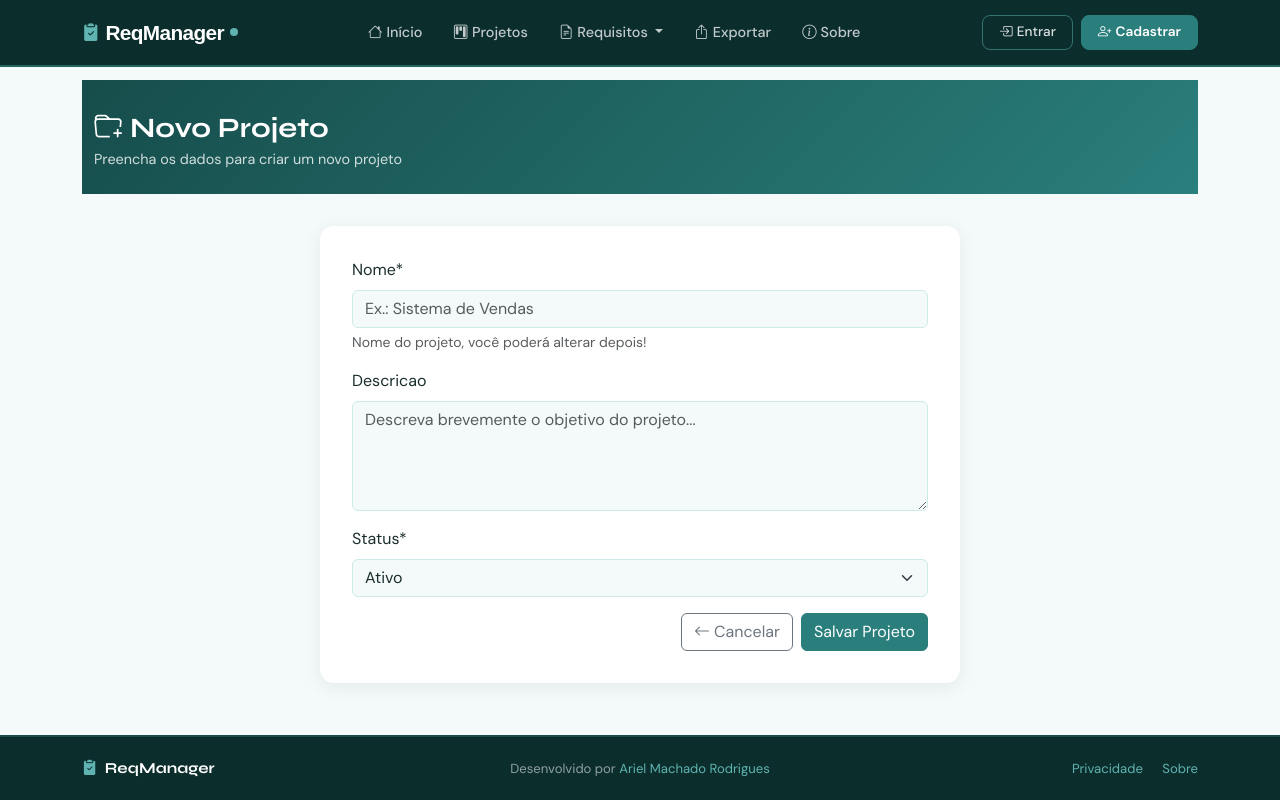
After one commit to ArielMcR/Naes, a Django app: page /reqmanager/projetos/criar/ in a window 1280 px wide. The commit adds this page. Run offline with Django 5.2, Linux system fonts and the light colour scheme; some libraries are stand-ins or nearby versions.

Commit message:
add | adicionando CRUD de projeto

```diff
--- a/naes2026/settings.py
+++ b/naes2026/settings.py
@@ -44,6 +44,8 @@ INSTALLED_APPS = [
     # Ativar meus apps
     "website.apps.WebsiteConfig",
     "reqManager.apps.ReqmanagerConfig",
+    "crispy_forms",
+    "crispy_bootstrap5",
 ]
 
 MIDDLEWARE = [
@@ -141,3 +143,5 @@ STATICFILES_DIRS = [ BASE_DIR / "static" ]
 # https://docs.djangoproject.com/en/5.2/ref/settings/#default-auto-field
 
 DEFAULT_AUTO_FIELD = 'django.db.models.BigAutoField'
+CRISPY_ALLOWED_TEMPLATE_PACKS = "bootstrap5"
+CRISPY_TEMPLATE_PACK = "bootstrap5"
--- /dev/null
+++ b/reqManager/forms/projeto_form.py
@@ -0,0 +1,46 @@
+from django import forms
+from crispy_forms.helper import FormHelper
+from crispy_forms.layout import Layout, Field, Submit, Div, HTML
+
+from ..models import Projeto
+
+
+class ProjetoForm(forms.ModelForm):
+
+    class Meta:
+        model = Projeto
+        fields = ["nome", "descricao", "status"]
+        widgets = {
+            "descricao": forms.Textarea(attrs={"rows": 4}),
+        }
+
+    def __init__(self, *args, **kwargs):
+        super().__init__(*args, **kwargs)
+
+        self.fields["nome"].widget.attrs.update({"placeholder": "Ex.: Sistema de Vendas"})
+        self.fields["descricao"].widget.attrs.update(
+            {"placeholder": "Descreva brevemente o objetivo do projeto..."}
+        )
+
+        self.helper = FormHelper()
+        self.helper.form_method = "post"
+        self.helper.form_class = "needs-validation"
+        self.helper.attrs = {"novalidate": ""}
+
+        self.helper.layout = Layout(
+            Field("nome", css_class="form-control"),
+            Field("descricao", css_class="form-control"),
+            Field("status", css_class="form-select"),
+            Div(
+                HTML(
+                    '<a href="{% url \'projetos\' %}" class="btn btn-outline-secondary">'
+                    '<i class="bi bi-arrow-left me-1"></i>Cancelar</a>'
+                ),
+                Submit(
+                    "submit",
+                    "Salvar Projeto",
+                    css_class="btn btn-primary",
+                ),
+                css_class="d-flex gap-2 justify-content-end mt-3",
+            ),
+        )
--- /dev/null
+++ b/reqManager/templates/reqManager/form/form.html
@@ -0,0 +1,49 @@
+{% extends "website/modelo.html" %}
+{% load crispy_forms_tags %}
+
+{% block title %}{{ titulo_pagina }} | ReqManager{% endblock %}
+
+{% block extra_head %}
+<style>
+  .form-header {
+    background: linear-gradient(135deg, var(--teal-700) 0%, var(--teal-500) 100%);
+    padding: 2rem 0 1.5rem;
+    color: white;
+    margin-bottom: 2rem;
+  }
+  .form-header h1 {
+    font-family: 'Syne', sans-serif;
+    font-weight: 700;
+    font-size: 1.75rem;
+    margin-bottom: 0.2rem;
+  }
+  .form-header p {
+    opacity: 0.8;
+    font-size: 0.9rem;
+    margin: 0;
+  }
+  .form-card {
+    background: #fff;
+    border-radius: 14px;
+    box-shadow: 0 4px 18px rgba(0,0,0,0.07);
+    padding: 2rem;
+    max-width: 640px;
+    margin: 0 auto;
+  }
+</style>
+{% endblock %}
+
+{% block conteudo %}
+
+<div class="form-header">
+  <div class="container">
+    <h1><i class="bi bi-folder-plus me-2"></i>{{ titulo_pagina }}</h1>
+    <p>{{ subtitulo }}</p>
+  </div>
+</div>
+
+<div class="form-card">
+  {% crispy form %}
+</div>
+
+{% endblock %}
--- a/reqManager/urls.py
+++ b/reqManager/urls.py
@@ -1,9 +1,22 @@
+from django.urls import path
+from .views import (
+    ListProjectView,
+    ProjectFilesView,
+    ArquivoRequisitosView,
+    CreateProjectView,
+    UpdateProjectView,
+    DeleteProjectView,
+)
 
-from django.urls import path
-from .views import ListProjectView, ProjectFilesView, ArquivoRequisitosView
 urlpatterns = [
-    # path("", IndexView.as_view(), name="index"),
     path("projetos/", ListProjectView.as_view(), name="projetos"),
+    path("projetos/criar/", CreateProjectView.as_view(), name="projeto_criar"),
+    path("projetos/<uuid:pk>/editar/", UpdateProjectView.as_view(), name="projeto_editar"),
+    path("projetos/<uuid:pk>/excluir/", DeleteProjectView.as_view(), name="projeto_excluir"),
     path("projetos/<uuid:projeto_id>/arquivos/", ProjectFilesView.as_view(), name="arquivos_projeto"),
-    path("projetos/<uuid:projeto_id>/arquivos/<uuid:arquivo_id>/requisitos/", ArquivoRequisitosView.as_view(), name="requisitos_arquivo"),
+    path(
+        "projetos/<uuid:projeto_id>/arquivos/<uuid:arquivo_id>/requisitos/",
+        ArquivoRequisitosView.as_view(),
+        name="requisitos_arquivo",
+    ),
 ]
--- a/reqManager/views.py
+++ b/reqManager/views.py
@@ -1,7 +1,9 @@
 from django.shortcuts import render
-from django.views.generic import TemplateView
+from django.views.generic import TemplateView, UpdateView, CreateView, DeleteView
 from .models import Projeto,Arquivo, Requisito, RegraDeNegocio, RequisitoDadosRNF, RequisitoDadosRF
-
+from .forms.projeto_form import ProjetoForm
+from django.urls import reverse_lazy
+from django.contrib.auth.models import User
 
 MOCK_PROJECTS = [
     {
@@ -62,13 +64,11 @@ MOCK_PROJECTS = [
 
 
 class ListProjectView(TemplateView):
-    # model: Projeto
     template_name = "reqManager/Projetos/ListarProjetos.html"
-
 
     def get_context_data(self, **kwargs):
         context = super().get_context_data(**kwargs)
-        context["projetos"] = MOCK_PROJECTS
+        context["projetos"] = Projeto.objects.all().order_by("-criado_em")
         return context
 
 MOCK_FILES = [
@@ -245,3 +245,47 @@ class ArquivoRequisitosView(TemplateView):
         })
 
         return context
+
+
+class CreateProjectView(CreateView):
+    model = Projeto
+    form_class = ProjetoForm
+    template_name = "reqManager/form/form.html"
+    success_url = reverse_lazy("projetos")
+
+    def get_context_data(self, **kwargs):
+        ctx = super().get_context_data(**kwargs)
+        ctx["titulo_pagina"] = "Novo Projeto"
+        ctx["subtitulo"] = "Preencha os dados para criar um novo projeto"
+        return ctx
+
+    def form_valid(self, form):
+        if self.request.user.is_authenticated:
+            form.instance.criado_por = self.request.user
+        else:
+            form.instance.criado_por = User.objects.first()
+        return super().form_valid(form)
+
+class UpdateProjectView(UpdateView):
+    model = Projeto
+    form_class = ProjetoForm
+    template_name = "reqManager/form/form.html"
+    success_url = reverse_lazy("projetos")
+
+    def get_context_data(self, **kwargs):
+        ctx = super().get_context_data(**kwargs)
+        ctx["titulo_pagina"] = f"Editar Projeto"
+        ctx["subtitulo"] = f"Editando: {self.object.nome}"
+        return ctx
+
+    def form_valid(self, form):
+        return super().form_valid(form)
+
+
+class DeleteProjectView(DeleteView):
+    model = Projeto
+    template_name = "reqManager/Projetos/ConfirmarExclusao.html"
+    success_url = reverse_lazy("projetos")
+
+    def form_valid(self, form):
+        return super().form_valid(form)
```
Also changed, not shown: reqManager/templates/reqManager/Projetos/ConfirmarExclusao.html (added, +39 -0 lines), reqManager/templates/reqManager/Projetos/ListarProjetos.html (+26 -14 lines), db.sqlite3, reqManager/forms/__init__.py (added), reqManager/migrations/0001_initial.py (added).
